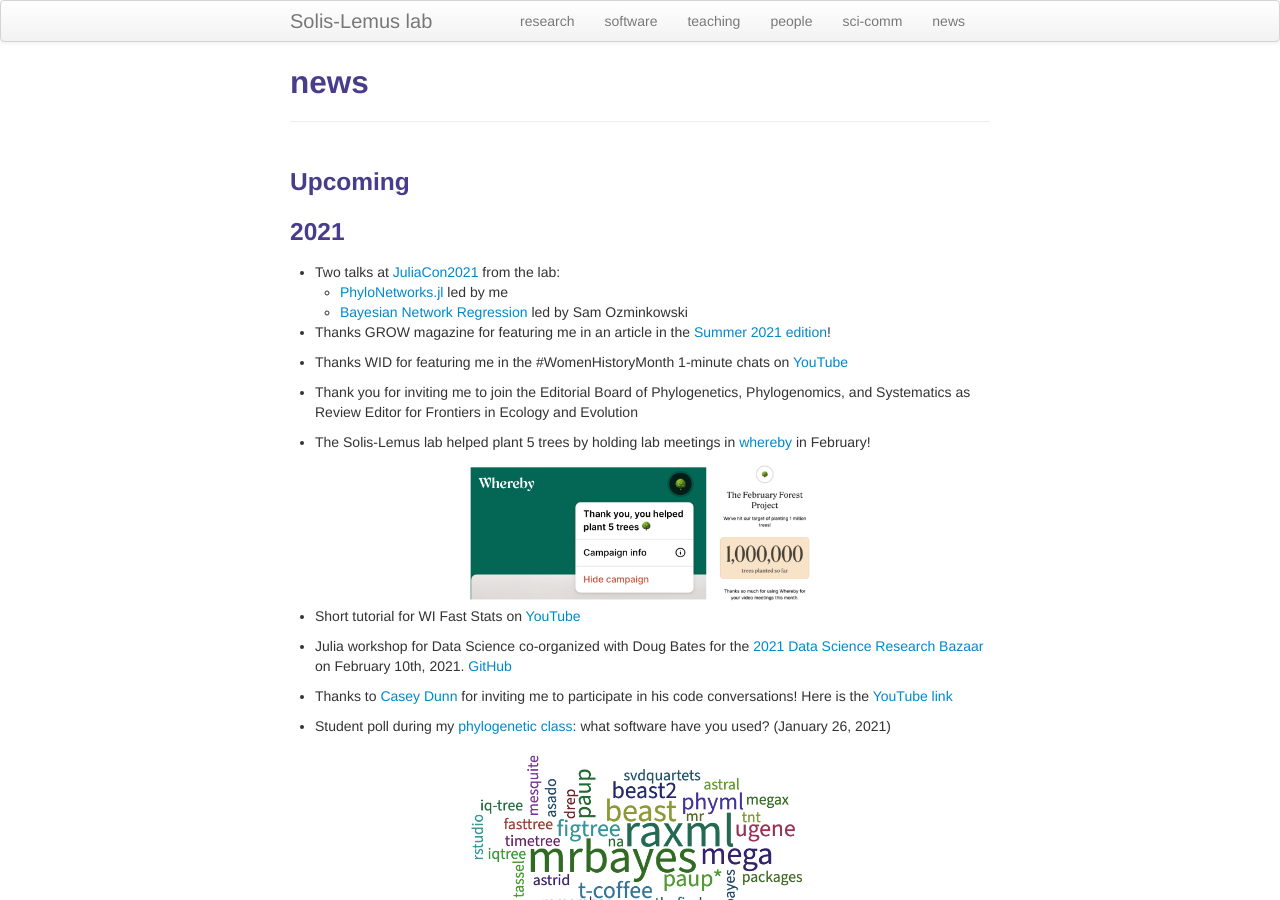
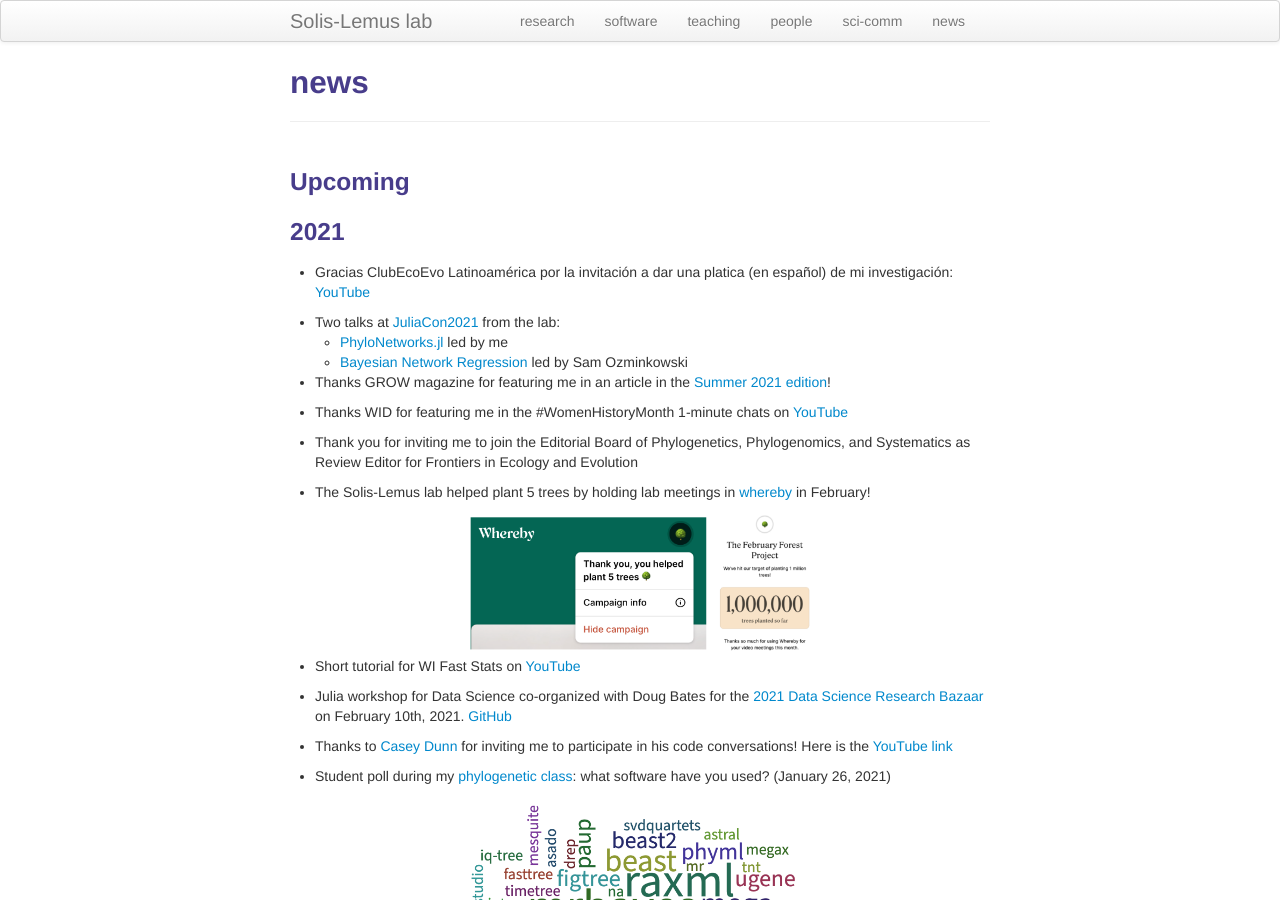
Before and after one commit to solislemuslab/solislemuslab.github.io, a Jekyll site: the page built from pages/news.md, in a window 1280 px wide and 900 px high. Built offline with Jekyll 4.4.1, drawn with Linux system fonts in a browser that asks for light colours.

Commit message:
added clubecoevo talk

```diff
--- a/pages/news.md
+++ b/pages/news.md
@@ -8,6 +8,8 @@ description: Solis-Lemus lab
 
 
 ### 2021
+
+- Gracias ClubEcoEvo Latinoamérica por la invitación a dar una platica (en español) de mi investigación: [YouTube](https://www.youtube.com/watch?v=PKXf1W4bocQ)
 
 - Two talks at [JuliaCon2021](https://pretalx.com/juliacon2021/schedule/) from the lab:
     - [PhyloNetworks.jl](https://pretalx.com/juliacon2021/speaker/GRHU7U/) led by me
```
Also changed, not shown: pages/talks.md (+2 -0 lines).
